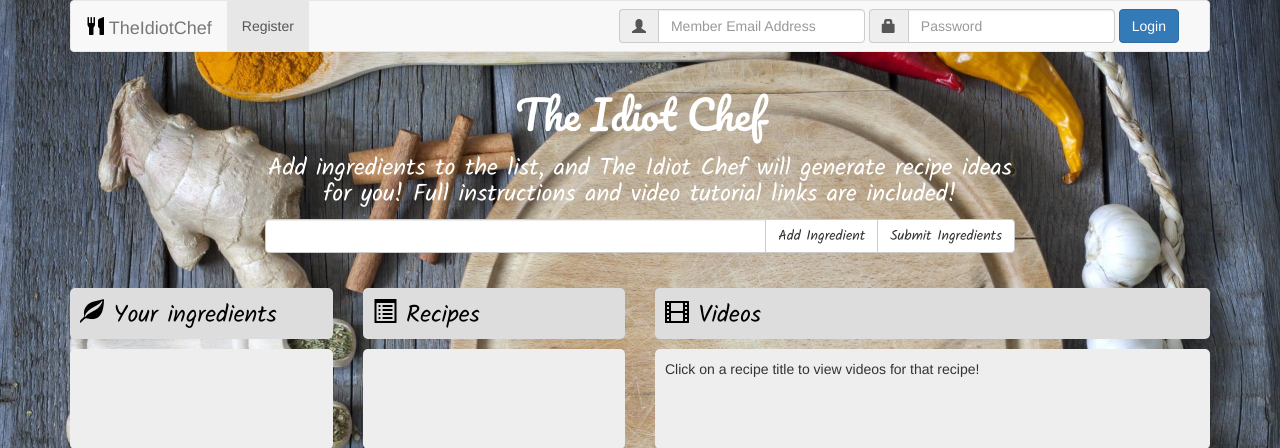
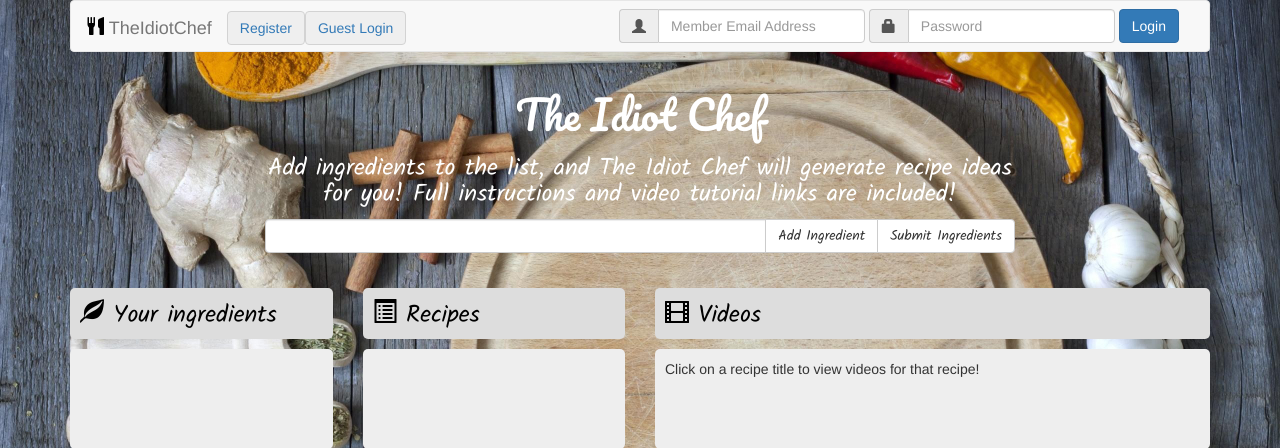
Before and after one commit to chezkevin/TheIdiotChef, a PHP site: page / in a window 1280 px wide. Shown: the top 448 px of the page. Run offline with PHP 8.4, Linux system fonts and the light colour scheme; some libraries are stand-ins or nearby versions.

Commit message:
guest user and conversion to regular member completed. Code needs to be made DRY and tested thoroughly

```diff
--- a/assets/javascript/auth.js
+++ b/assets/javascript/auth.js
@@ -4,12 +4,13 @@ $(document).ready(function() {
     $('#registration-panel').hide();
     $('#navbar-logout-button').hide();
     $('#registration-modal').hide();
+    $('#upgrade-from-guest').hide();
 
-    if (!uid) {
+    // if (!uid) {
 
-        //anonymously login the user upon page loading; don't call if already logged in
-        // anonymousLogIn();
-    }
+    //     //anonymously login the user upon page loading; don't call if already logged in
+    //     anonymousLogIn();
+    // }
 
 });
 
@@ -17,12 +18,6 @@ $(document).ready(function() {
 
 
 var config = {
-//bran's firebase
-    // apiKey: "AIzaSyAVahZhtTXMuf3JFNjcDSSbSFb2EW6MCNI",
-    // authDomain: "auth-test-a6dcc.firebaseapp.com",
-    // databaseURL: "https://auth-test-a6dcc.firebaseio.com",
-    // storageBucket: "auth-test-a6dcc.appspot.com",
-    // messagingSenderId: "208122145495"
     apiKey: "AIzaSyCfGxrkb9P3oYRWrQ5XL4wxNmpyv_x9VL0",
     authDomain: "theidiotchef-149717.firebaseapp.com",
     databaseURL: "https://theidiotchef-149717.firebaseio.com",
@@ -33,28 +28,44 @@ firebase.initializeApp(config);
 
 //other variables
 let database = firebase.database();
-let guestFolder = database.ref('/guestUsers/');
+// let guestFolder = database.ref('/guestUsers/');
+// decided to use one main db folder
 let memberFolder = database.ref('/members/');
-let onlineUsers = database.ref('/onlineUsers/'); //possible enhancement
+// let onlineUsers = database.ref('/onlineUsers/'); //possible enhancement
 let uid = ''; //user id for tracking purposes
+var currentUser;
+var regFlag = true;
 
 
 //button even listners
-// $('#btn-guest').on('click', function() {
+$('#guest').on('click', function() {
+    // $('#upgrade-from-guest').addClass('show');
+    //login anonymously
+    anonymousLogIn();
 
-//     //login anonymously
-//     anonymousLogIn();
-//     console.log("current USer" + firebase.auth().currentUser);
+});
 
-//     //TODO - IF LOGIN ERROR, SHOULD WE NOT MOVE TO NEXT PAGE?
+// capture email and password
+function upgradeLogin(){
+    $('#registration-modal').hide();
+    // $('#navbar-login-form').hide();
+    let email = $('#registration-email-input').val().trim();
+    let password = $('#registration-password-input').val().trim();
+    const credential = firebase.auth.EmailAuthProvider.credential(
+        email,
+        password
+    );
 
-//     //call function to render next page
-//     //TODO
-
-// });
+    firebase.auth().currentUser.link(credential).then(function(user) {
+        console.log("Anonymous account successfully upgraded", user);
+        $('upgrade-from-guest').hide();
+    }, function(error) {
+        console.log("Error upgrading anonymous account", error);
+    });
+}
 
 $('#register').on('click', function() {
-
+    regFlag = true;
     //remove this button by hiding
     $(this).hide();
 
@@ -96,9 +107,14 @@ $('#navbar-logout-button').on('click', function(e) {
 });
 
 $('#registration-button').on('click', function() {
+    if (regFlag === true){
+         registerUser();
+    }
+    else if (regFlag === false){
+        upgradeLogin();
+    }
 
-    registerUser();
-  console.log(firebase.auth().currentUser);
+
 
     //prevent page refresh
     return false
@@ -118,21 +134,21 @@ $('#close-modal-button').on('click', function() {
 //anonymously login the user
 function anonymousLogIn() {
 
-    //prevent duplicate login
-    if (uid) return;
-
-    //login
     firebase.auth().signInAnonymously()
         .then(user => {
+            console.log("in here");
 
             //create user ID, capture it, and make a baseline profile
-            let userFolderName = guestFolder.push().key;
-            let userFolder = database.ref('/guestUsers/' + userFolderName);
+            // let userFolderName = guestFolder.push().key;
 
+            let userFolderName = user.uid;
+            console.log(userFolderName);
+            let userFolder = database.ref('/members/' + userFolderName);
+            $('#upgrade-from-guest').addClass('show');
             //capture that actual user id, set as var accessible to other functions in the page
             uid = user.uid;
 
-            //let program know if user is anonymously logged in
+            // //let program know if user is anonymously logged in
             logInType = 'anonymous';
 
             //set profile
@@ -162,15 +178,13 @@ function anonymousLogIn() {
             let errorCode = e.code;
             let errorMessage = e.message;
             console.log('anonymous login error: ' + errorMessage);
+            $('#upgrade-from-guest').addClass('show');
 
         });
 }
 
-//login in the existing user
+//login in an existing user
 function memberLogIn() {
-
-    //if already logged in anoynmously, do something
-    //TODO?
 
     let email = $('#email-input').val().trim();
     let pass = $('#password-input').val().trim();
@@ -205,8 +219,10 @@ function memberLogIn() {
 
             //hide login form upon success and display logout button
             $('#navbar-login-form').hide();
-             $('#register').hide();
-            // renderLogOut();
+            $('#register').hide();
+            $('#guest').hide();
+
+
 
         })
         .then(() => {
@@ -225,7 +241,7 @@ function memberLogIn() {
 
             let errorCode = e.code;
             let errorMessage = e.message;
-              console.log(e);
+            console.log(e);
             // modal for login messages
             $('.error-modal').addClass('show');
             $('.error-modal').removeClass('hide');
@@ -247,15 +263,14 @@ function registerUser() {
     let email = $('#registration-email-input').val().trim();
     let pass = $('#registration-password-input').val().trim();
 
-
     //empty out text that was input
     $('#registration-email-input').val('');
     $('#registration-password-input').val('');
 
-    firebase.auth().createUserWithEmailAndPassword(email, pass)
+
+         firebase.auth().createUserWithEmailAndPassword(email, pass)
         .then(user => {
             //note - upon success, user is logged in automatically per firebase
-
             //create user ID, capture it, and make a baseline profile
             uid = user.uid;
             let userFolder = database.ref('/members/' + uid);
@@ -315,11 +330,11 @@ function registerUser() {
 
 }
 
-function renderLogOut() {
+// function renderLogOut() {
 
-    $('#navbar-logout-button').show();
+//     $('#navbar-logout-button').show();
 
-}
+// }
 
 function logOut() {
 
@@ -353,24 +368,23 @@ function renderNavBarLogIn() {
 
 }
 
-var currentUser;
-// add a real time listener // firebaseUser null if not logged in
-// this allows user to be logged in after registering
+
+// add a real time listener
+// firebaseUser null if not logged in
+// this also allows user to be logged in after registering
+
 firebase.auth().onAuthStateChanged(firebaseUser => {
-    console.log(firebaseUser);
     currentUser = firebaseUser;
     if (firebaseUser){
-        console.log("user: "+ firebaseUser.email);
-        // btnLogout.show();
         $('#navbar-logout-button').show();
         $('#register').hide();
         $('#navbar-login-form').hide();
+        $('#guest').hide();
     }
     else {
-        console.log ('not logged in');
-        // btnLogout.hide();
         $('#navbar-logout-button').hide();
         $('#register').show();
+        $('#guest').show();
     }
 } )
 
@@ -380,9 +394,23 @@ $('#close-modal').on('click', function(){
     console.log("clicking me!");
     $('.error-modal').removeClass('show');
     $('.error-modal').addClass('hide');
+
+    //prevent page refresh
+    return false;
+
+})
+
+$('#upgrade-from-guest').on('click', function(){
+    //clear out the inputs
+    regFlag = false;
+    $('#registration-modal').show();
+
+    //prevent page refresh
+    return false;
+
+
 })
 /*
 Parking Lot
 	Merge anonymous acount data accumulated upon login w/ user's profile
-
 */
--- a/assets/styles/style.css
+++ b/assets/styles/style.css
@@ -3,6 +3,14 @@
 }
 .error-modal {
 	display: none;
+}
+.login-items {
+	float: left;
+	border-width: 0.5px;
+	border-style: solid;
+	border-color: lightgrey;
+	margin-top: 10px;
+	/*margin-bottom: 10px;*/
 }
 .recipeImage {
 	height: 30%;
--- a/index.html
+++ b/index.html
@@ -51,7 +51,10 @@
                         </div>
                         <div class="collapse navbar-collapse" id="bs-example-navbar-collapse-1">
                             <ul class="nav navbar-nav">
-                                <li class="active" id="register"><a href="">Register</a></li>
+                                <li><button type="button" class="btn login-items" id="register"><a href="">Register</a></button></li>
+                                <li><button type="button" class="btn login-items" id="guest"><a href="">Guest Login</a></button></li>
+                                <li id="userName"></li>
+                                <li><button type="button" class="btn login-items hide" id="upgrade-from-guest"><a href="">Upgrade Login</a></button></li>
                                 <li id="userName"></li>
                             </ul>
                             <form id="signin" class="navbar-form navbar-right" role="form">
@@ -78,6 +81,7 @@
                             <h3 class="modal-title" id="lineModalLabel">Register!</h3>
                             <button id="close-modal-button" class="btn btn-default">X</button>
                         </div>
+
                         <div class="modal-body">
                             <!-- content goes here -->
                             <form>
```
